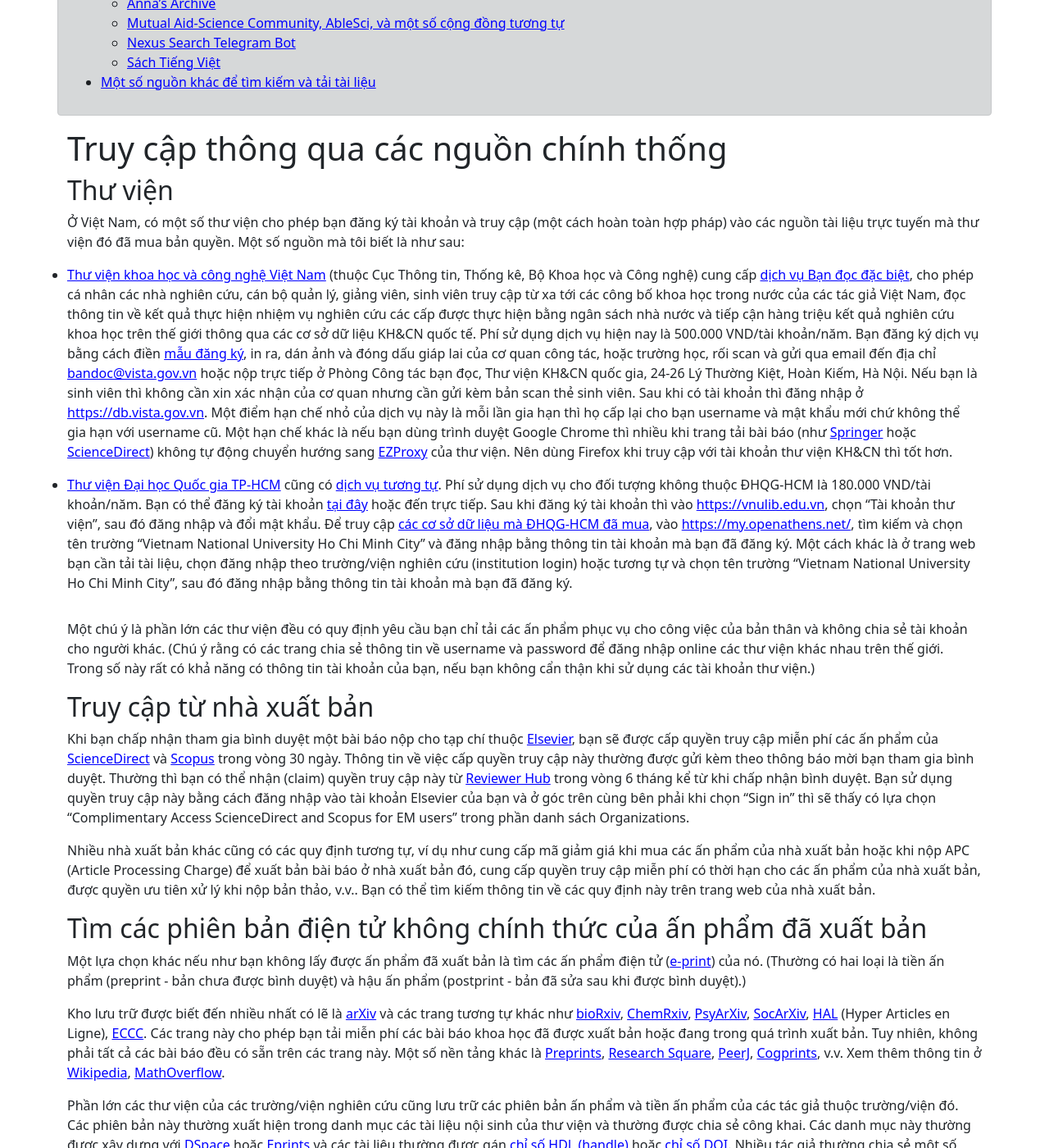
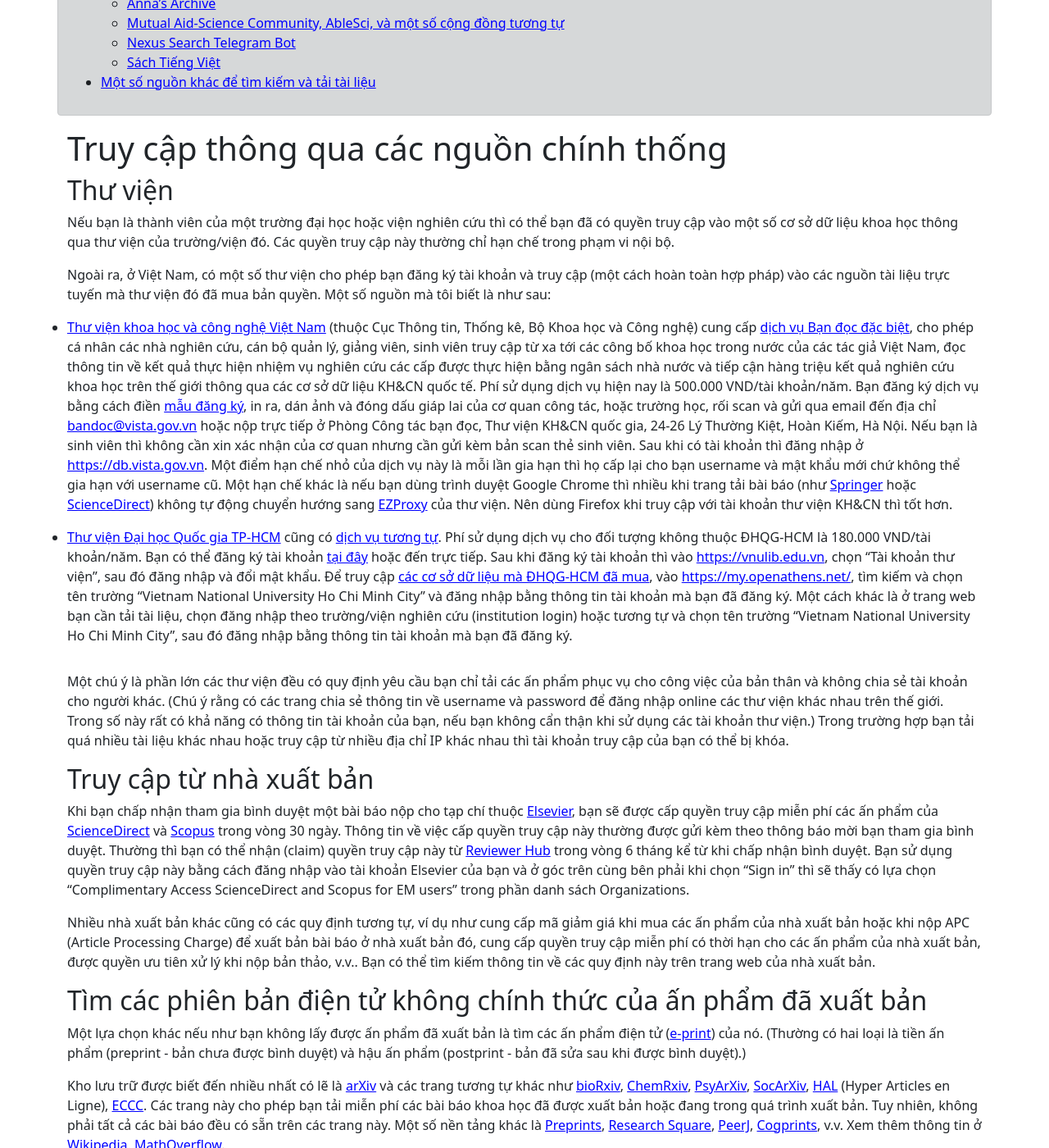
Before and after one commit to hoanganhduc/hoanganhduc.github.io, a Jekyll site: the page built from _posts/2025-05-05-một-số-phương-pháp-tải-bài-báo-khoa-học.md, in a window 1280 px wide and 1400 px high, scrolled down 806 px. Shown: the whole window at 82% size. Built offline with Jekyll 4.4.1, drawn with Linux system fonts in a browser that asks for light colours; nearby versions of some CDN libraries; comment, search, counter and statistics services are not loaded; a style sheet for code colours, icons or effects is not loaded; some of the changed text lies outside the part shown.

Commit message:
Updated @ 2025-06-11  09:58:33 ICT

```diff
--- a/_posts/2025-05-05-một-số-phương-pháp-tải-bài-báo-khoa-học.md
+++ b/_posts/2025-05-05-một-số-phương-pháp-tải-bài-báo-khoa-học.md
@@ -32,14 +32,16 @@ Bài viết ghi lại một số phương pháp tải bài báo, sách đã xu
 
 ## Thư viện
 
-Ở Việt Nam, có một số thư viện cho phép bạn đăng ký tài khoản và truy cập (một cách hoàn toàn hợp pháp) vào các nguồn tài liệu trực tuyến mà thư viện đó đã mua bản quyền. Một số nguồn mà tôi biết là như sau:
+Nếu bạn là thành viên của một trường đại học hoặc viện nghiên cứu thì có thể bạn đã có quyền truy cập vào một số cơ sở dữ liệu khoa học thông qua thư viện của trường/viện đó. Các quyền truy cập này thường chỉ hạn chế trong phạm vi nội bộ.
+
+Ngoài ra, ở Việt Nam, có một số thư viện cho phép bạn đăng ký tài khoản và truy cập (một cách hoàn toàn hợp pháp) vào các nguồn tài liệu trực tuyến mà thư viện đó đã mua bản quyền. Một số nguồn mà tôi biết là như sau:
 
 * [Thư viện khoa học và công nghệ Việt Nam](https://vista.gov.vn) (thuộc Cục Thông tin, Thống kê, Bộ Khoa học và Công nghệ) cung cấp [dịch vụ Bạn đọc đặc biệt](https://vista.gov.vn/thu-vien/dich-vu-thu-vien-5.html), cho phép cá nhân các nhà nghiên cứu, cán bộ quản lý, giảng viên, sinh viên truy cập từ xa tới các công bố khoa học trong nước của các tác giả Việt Nam, đọc thông tin về kết quả thực hiện nhiệm vụ nghiên cứu các cấp được thực hiện bằng ngân sách nhà nước và tiếp cận hàng triệu kết quả nghiên cứu khoa học trên thế giới thông qua các cơ sở dữ liệu KH&CN quốc tế.
   Phí sử dụng dịch vụ hiện nay là 500.000 VND/tài khoản/năm. Bạn đăng ký dịch vụ bằng cách điền [mẫu đăng ký](https://db.vista.gov.vn/donbandocdacbiet.doc), in ra, dán ảnh và đóng dấu giáp lai của cơ quan công tác, hoặc trường học, rối scan và gửi qua email đến địa chỉ [bandoc@vista.gov.vn](mailto:bandoc@vista.gov.vn) hoặc nộp trực tiếp ở Phòng Công tác bạn đọc, Thư viện KH&CN quốc gia, 24-26 Lý Thường Kiệt, Hoàn Kiếm, Hà Nội. Nếu bạn là sinh viên thì không cần xin xác nhận của cơ quan nhưng cần gửi kèm bản scan thẻ sinh viên. Sau khi có tài khoản thì đăng nhập ở [https://db.vista.gov.vn](https://db.vista.gov.vn). Một điểm hạn chế nhỏ của dịch vụ này là mỗi lần gia hạn thì họ cấp lại cho bạn username và mật khẩu mới chứ không thể gia hạn với username cũ. Một hạn chế khác là nếu bạn dùng trình duyệt Google Chrome thì nhiều khi trang tải bài báo (như [Springer](https://www.springer.com) hoặc [ScienceDirect](https://www.sciencedirect.com/)) không tự động chuyển hướng sang [EZProxy](https://en.wikipedia.org/wiki/EZproxy) của thư viện. Nên dùng Firefox khi truy cập với tài khoản thư viện KH&CN thì tốt hơn.
 
 * [Thư viện Đại học Quốc gia TP-HCM](https://www.vnulib.edu.vn) cũng có [dịch vụ tương tự](https://www.vnulib.edu.vn/index.php/general/36-dich-vu-thu-vien/150-dang-ky-tk-csdl-truc-tuyen). Phí sử dụng dịch vụ cho đối tượng không thuộc ĐHQG-HCM là 180.000 VND/tài khoản/năm. Bạn có thể đăng ký tài khoản [tại đây](https://docs.google.com/forms/d/e/1FAIpQLSesZWGMtoopd-JmfNsldXzR8OhfM5fVKkbOAa3iIHtAr18QtQ/viewform) hoặc đến trực tiếp. Sau khi đăng ký tài khoản thì vào [https://vnulib.edu.vn](https://vnulib.edu.vn), chọn "Tài khoản thư viện", sau đó đăng nhập và đổi mật khẩu. Để truy cập [các cơ sở dữ liệu mà ĐHQG-HCM đã mua](https://vnulib.edu.vn/index.php/tai-lieu-dien-tu), vào [https://my.openathens.net/](https://my.openathens.net/), tìm kiếm và chọn tên trường "Vietnam National University Ho Chi Minh City" và đăng nhập bằng thông tin tài khoản mà bạn đã đăng ký. Một cách khác là ở trang web bạn cần tải tài liệu, chọn đăng nhập theo trường/viện nghiên cứu (institution login) hoặc tương tự và chọn tên trường "Vietnam National University Ho Chi Minh City", sau đó đăng nhập bằng thông tin tài khoản mà bạn đã đăng ký.
 
-Một chú ý là phần lớn các thư viện đều có quy định yêu cầu bạn chỉ tải các ấn phẩm phục vụ cho công việc của bản thân và không chia sẻ tài khoản cho người khác. (Chú ý rằng có các trang chia sẻ thông tin về username và password để đăng nhập online các thư viện khác nhau trên thế giới. Trong số này rất có khả năng có thông tin tài khoản của bạn, nếu bạn không cẩn thận khi sử dụng các tài khoản thư viện.)
+Một chú ý là phần lớn các thư viện đều có quy định yêu cầu bạn chỉ tải các ấn phẩm phục vụ cho công việc của bản thân và không chia sẻ tài khoản cho người khác. (Chú ý rằng có các trang chia sẻ thông tin về username và password để đăng nhập online các thư viện khác nhau trên thế giới. Trong số này rất có khả năng có thông tin tài khoản của bạn, nếu bạn không cẩn thận khi sử dụng các tài khoản thư viện.) Trong trường hợp bạn tải quá nhiều tài liệu khác nhau hoặc truy cập từ nhiều địa chỉ IP khác nhau thì tài khoản truy cập của bạn có thể bị khóa.
 
 ## Truy cập từ nhà xuất bản
 
@@ -93,11 +95,11 @@ Anna's Archive tổng hợp cơ sở dữ liệu từ nhiều nguồn khác nhau
 
 Các trang này hoạt động dưới hình thức một forum, nơi bạn có thể đăng yêu cầu tải tài liệu (kèm theo một số điểm thưởng nhất định) và các thành viên khác sẽ giúp bạn tải tài liệu đó. Bạn có thể truy cập tại địa chỉ [https://www.smartquantai.com/](https://www.smartquantai.com/) và [https://www.ablesci.com](https://www.ablesci.com). Bạn có thể đăng nhập và check-in mỗi ngày hoặc tham gia hỗ trợ để nhận thêm điểm thưởng. Bạn cũng có thể donate một khoản tiền cho tác giả và nhận thêm điểm thưởng. AbleSci hiện tại chỉ có phiên bản tiếng Trung. Tôi biết đến AbleSci qua sự giới thiệu của [Trịnh Văn Giang](https://giang-trinh.github.io/).
 
-Ngoài ra nếu bạn dùng Reddit thì cũng có subrredit [r/Scholar](https://www.reddit.com/r/Scholar/) là nơi bạn có thể nhờ tải bài báo. Theo tôi biết thì có một số nhóm kín (private group) trên Facebook mà bạn có thể tham gia để nhờ tải tài liệu, ví dụ như [Nhóm Tải Báo (Original)](https://www.facebook.com/groups/loadpapervn), [Nhóm Tải báo](https://www.facebook.com/groups/loadpapersteam), và [Ask for PDFs from People with Institutional Access](https://www.facebook.com/groups/850609558335839/).
+Ngoài ra nếu bạn dùng Reddit thì cũng có subrredit [r/Scholar](https://www.reddit.com/r/Scholar/) là nơi bạn có thể nhờ tải bài báo. Theo tôi biết thì có một số nhóm kín (private group) trên Facebook mà bạn có thể tham gia để nhờ tải tài liệu, ví dụ như [Nhóm Tải Báo (Original)](https://www.facebook.com/groups/loadpapervn), [Nhóm Tải báo](https://www.facebook.com/groups/loadpapersteam), [Ask for PDFs from People with Institutional Access](https://www.facebook.com/groups/850609558335839/), [Scientific Papers](https://www.facebook.com/groups/ScientificPapers), [Science Mutual Aid](https://www.facebook.com/groups/402784499466368) (nhóm Facebook của Mutual Aid-Science Community).
 
 ## Nexus Search Telegram Bot
 
-[Nexus Search](https://x.com/the_superpirate) là một bot Telegram cho phép bạn tìm kiếm tài liệu khoa học từ nhiều nguồn khác nhau. Bạn có thể sử dụng [@SciNexBot](https://t.me/SciNexBot) với Telegram để yêu cầu và tìm kiếm tài liệu thông qua tiêu đề, tác giả, số DOI, và từ khóa. Tương tự như với một số dịch vụ trước, bạn có một số điểm ban đầu để phục vụ yêu cầu tải tài liệu. Bạn có thể nhận thêm điểm bằng cách tham gia hỗ trợ. Bạn có thể gia nhập [Kênh Ordo Nexus](https://t.me/nexus_search) nếu đang sử dụng Telegram.
+[Nexus Search](https://x.com/the_superpirate) là một bot Telegram cho phép bạn tìm kiếm tài liệu khoa học từ nhiều nguồn khác nhau. Bạn có thể sử dụng [@SciNexBot](https://t.me/SciNexBot) với Telegram để yêu cầu và tìm kiếm tài liệu thông qua tiêu đề, tác giả, số DOI, và từ khóa. Tương tự như với một số dịch vụ trước, bạn có một số điểm ban đầu để phục vụ yêu cầu tải tài liệu. Bạn có thể nhận thêm điểm bằng cách tham gia hỗ trợ. Bạn có thể gia nhập [Kênh Ordo Nexus](https://t.me/nexus_search) nếu đang sử dụng Telegram. Nexus Search cũng có trang subrredit [r/science_nexus](https://www.reddit.com/r/science_nexus) trên Reddit.
 
 ## Sách Tiếng Việt
 
```
Also changed, not shown: other parts of _posts/2025-05-05-một-số-phương-pháp-tải-bài-báo-khoa-học.md (+1 -1 lines), 1 other file.
